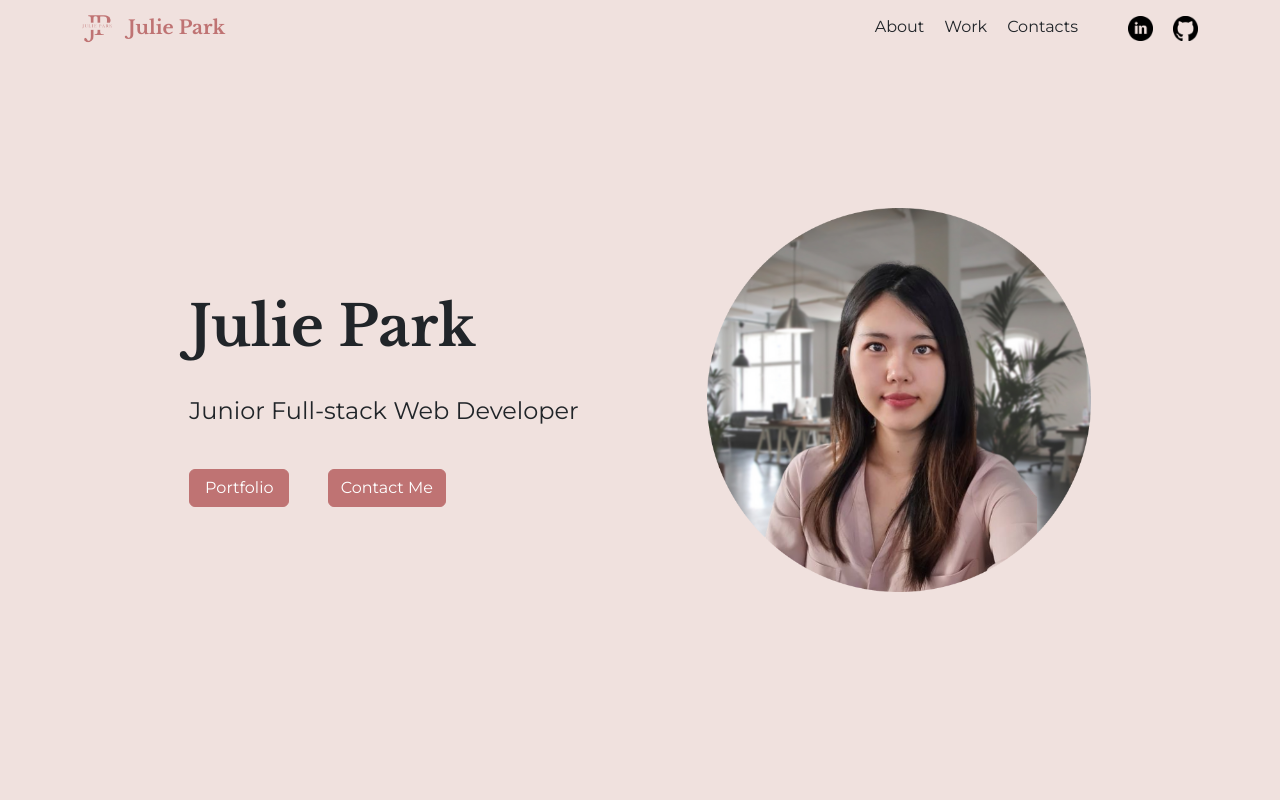
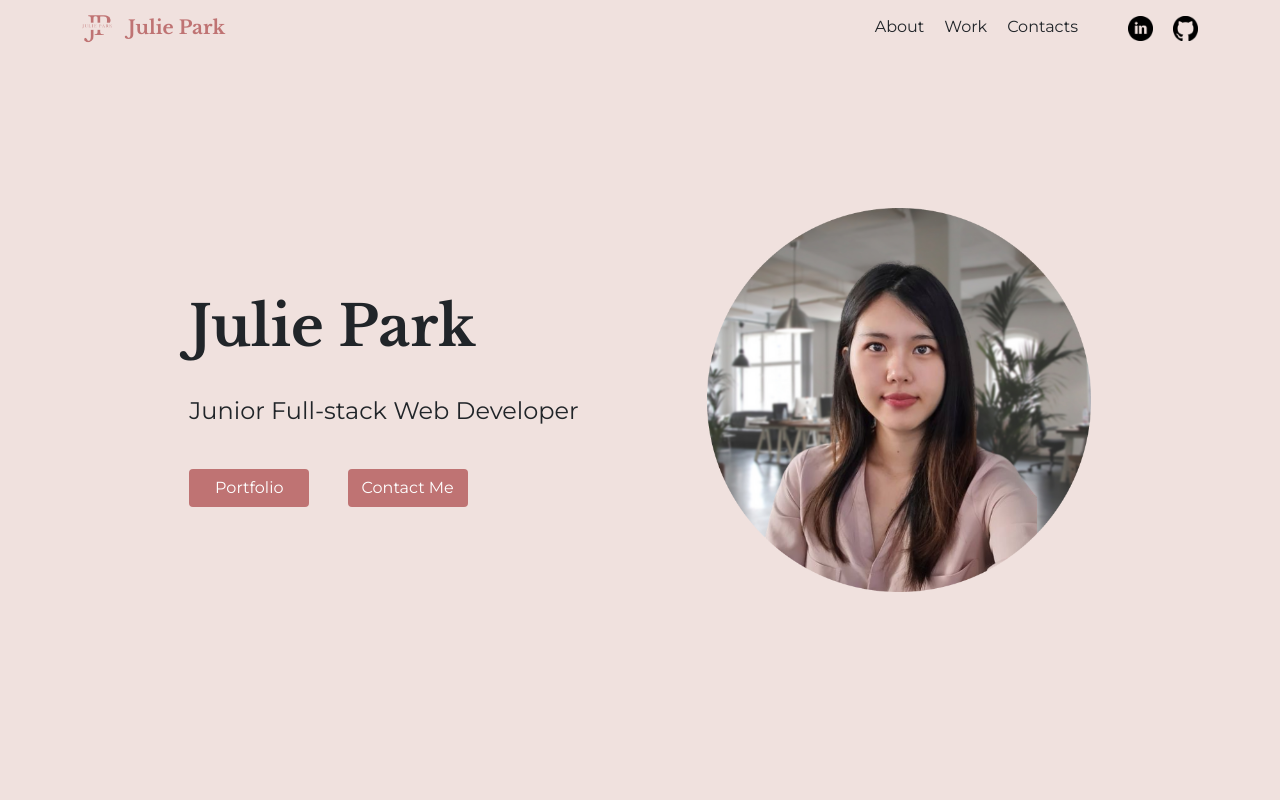
Before and after one commit to jpark0224/portfolio, a React (Create React App) app: page /hero in a window 1280 px wide. Shown: the top 800 px of the page. Built offline with nearby package versions, Linux system fonts and the light colour scheme.

Commit message:
fixed effects on hero page buttons and replaced bootstrap buttons with custom css

```diff
--- a/src/components/Contacts.tsx
+++ b/src/components/Contacts.tsx
@@ -76,9 +76,9 @@ const Contacts = () => {
             />
           </Stack>
         </Form.Group>
-        <Button className="submitButton" variant="primary" type="submit">
+        <button className="submitButton" type="submit">
           Send Message
-        </Button>
+        </button>
       </Form>
     </Container>
   );
--- a/src/components/Hero.tsx
+++ b/src/components/Hero.tsx
@@ -15,28 +15,22 @@ const Hero: React.FC = () => {
           <p className="heroSubheading">Junior Full-stack Web Developer</p>
           <div className="heroButtonContainer">
             <Link
-              activeClass="active"
               to="work"
               spy={true}
               smooth={true}
               offset={-70}
               duration={500}
             >
-              <Button className="navItem" href="work">
-                Portfolio
-              </Button>
+              <button>Portfolio</button>
             </Link>
             <Link
-              activeClass="active"
               to="contacts"
               spy={true}
               smooth={true}
               offset={-70}
               duration={500}
             >
-              <Button className="navItem" href="contacts">
-                Contact Me
-              </Button>
+              <button>Contact Me</button>
             </Link>
           </div>
         </div>
--- a/src/components/NavBar.tsx
+++ b/src/components/NavBar.tsx
@@ -71,7 +71,7 @@ function NavBar() {
               to="about"
               spy={true}
               smooth={true}
-              offset={-70}
+              offset={0}
               duration={500}
             >
               <div className="navItem">About</div>
@@ -81,7 +81,7 @@ function NavBar() {
               to="work"
               spy={true}
               smooth={true}
-              offset={-70}
+              offset={0}
               duration={500}
             >
               <div className="navItem">Work</div>
@@ -91,7 +91,7 @@ function NavBar() {
               to="contacts"
               spy={true}
               smooth={true}
-              offset={-70}
+              offset={0}
               duration={500}
             >
               <div className="navItem">Contacts</div>
--- a/src/components/Work.tsx
+++ b/src/components/Work.tsx
@@ -28,8 +28,8 @@ const Work = () => {
             tempus. Nulla facilisis dolor sit amet aliquam rhoncus.
           </p>
           <div className="workButtonContainer">
-            <Button>Visit</Button>
-            <Button>GitHub</Button>
+            <button>Visit</button>
+            <button>GitHub</button>
           </div>
         </div>
       </article>
--- a/src/styles/Footer.css
+++ b/src/styles/Footer.css
@@ -19,6 +19,11 @@
   cursor: pointer;
 }
 
+.footerCopyright:hover {
+  transition: all 0.5s;
+  color: #a66363;
+}
+
 .navLinksContainer {
   display: flex;
   gap: 20px;
--- a/src/styles/NavBar.css
+++ b/src/styles/NavBar.css
@@ -50,6 +50,7 @@ a {
 
 .navItem {
   position: relative;
+  cursor: pointer;
 }
 
 .navItem,
@@ -82,3 +83,8 @@ a {
   font-weight: bold;
   color: #bf7373;
 }
+
+.navBarBrand:hover {
+  transition: all 0.5s;
+  color: #a66363;
+}
--- a/src/styles/index.css
+++ b/src/styles/index.css
@@ -1,5 +1,5 @@
 html {
-  font-family: sans-serif
+  font-family: sans-serif;
 }
 
 body {
--- a/src/styles/styles.css
+++ b/src/styles/styles.css
@@ -1,14 +1,25 @@
-.btn-primary {
-  background-color: #bf7373 !important;
-  border-color: #bf7373 !important;
-  min-width: 100px;
+button {
+  cursor: pointer;
+  outline: 0;
+  color: #fff;
+  background-color: #bf7373;
+  border-color: #bf7373;
+  display: inline-block;
+  font-weight: 400;
+  line-height: 1.5;
+  text-align: center;
+  border: 1px solid transparent;
+  padding: 6px 12px;
+  font-size: 16px;
+  border-radius: 0.25rem !important;
+  transition: color 0.15s ease-in-out, background-color 0.15s ease-in-out,
+    border-color 0.15s ease-in-out, box-shadow 0.15s ease-in-out;
+  overflow: hidden;
+  min-width: 120px;
 }
 
-.btn-primary:hover,
-.btn-primary:active,
-.btn-primary:visited,
-.btn-primary:focus {
-  background-color: #bf7373 !important;
-  filter: brightness(90%);
-  background-color: #bf7373 !important;
+button:hover {
+  color: #fff;
+  background-color: #a66363;
+  border-color: #a66363;
 }
```
